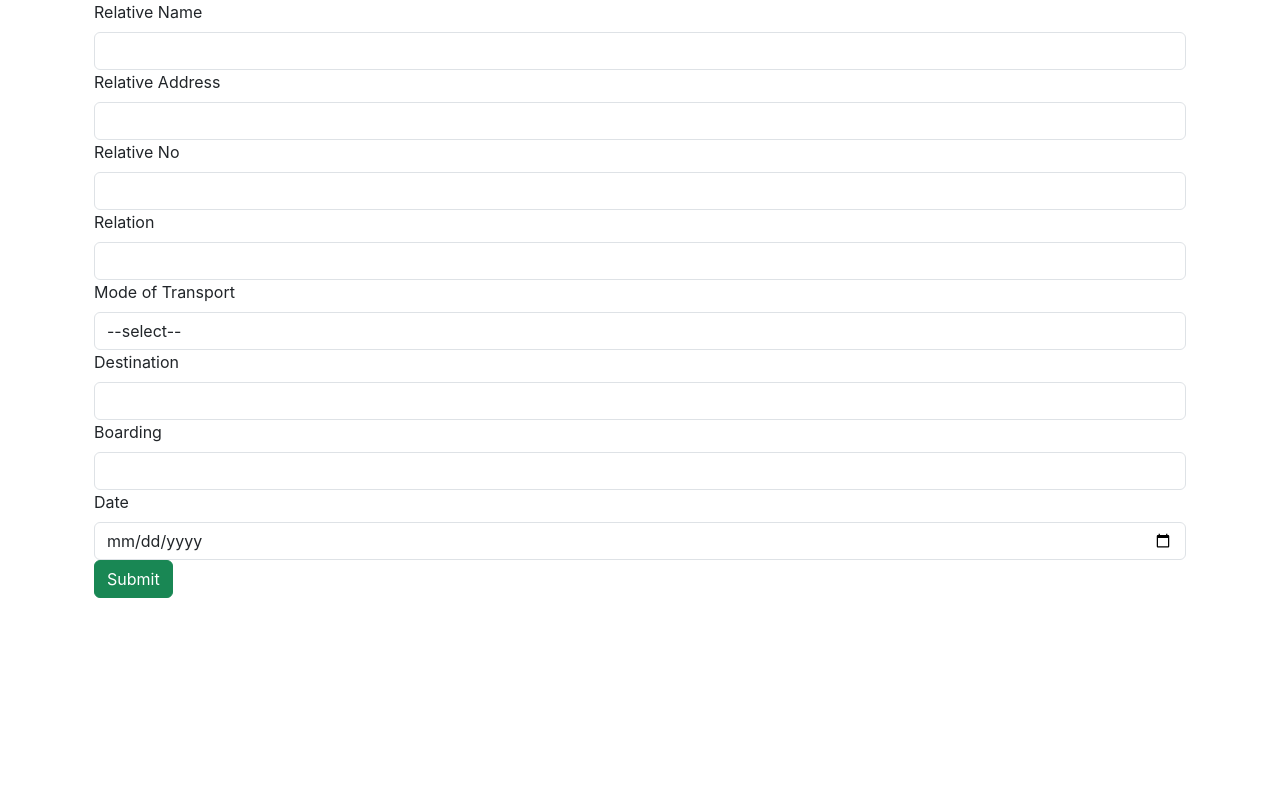
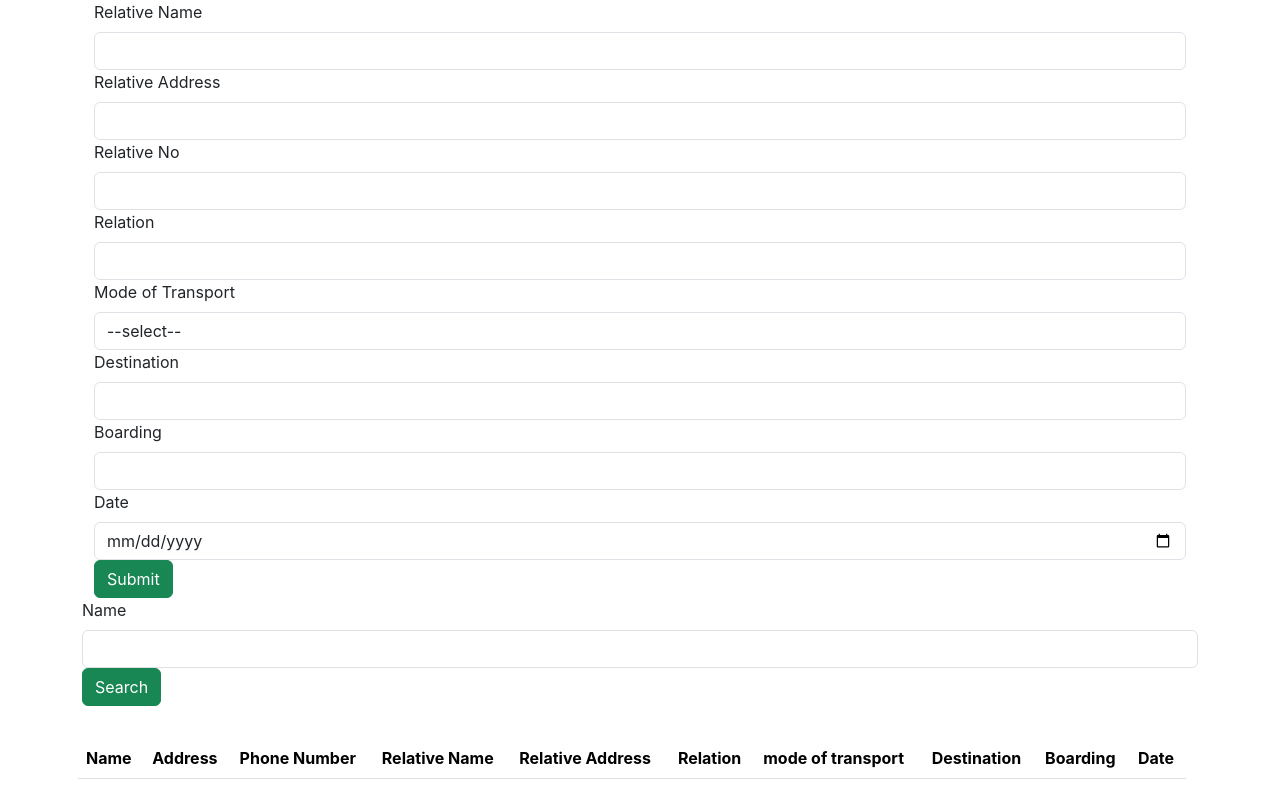
Before and after one commit to ThasneemAzeez/travel-guide-frontend, a React (Create React App) app: page / in a window 1280 px wide. Shown: the part 1103-1898 px from the top of the page. Before the commit the page ends 1701 px from the top, so only its background shows below. Built offline with nearby package versions, Linux system fonts and the light colour scheme.

Commit message:
search and delete completed

```diff
--- a/src/App.js
+++ b/src/App.js
@@ -2,12 +2,14 @@ import logo from './logo.svg';
 import './App.css';
 import Frontpage from './components/Frontpage';
 import FormPage from './components/FormPage';
+import Search from './components/Search';
 
 function App() {
   return (
     <div>
       <Frontpage/>
       <FormPage/>
+      <Search/>
     </div>
   );
 }
--- /dev/null
+++ b/src/components/Search.jsx
@@ -0,0 +1,92 @@
+import axios from 'axios'
+import React, { useState } from 'react'
+
+const Search = () => {
+    const[data,setData]=useState({
+        "name":"",
+    })
+
+    const[result,setResult]=useState([])
+
+    const inputHandler =(event)=>{
+        setData({...data,[event.target.name]:event.target.value})
+    }
+    const readValue=()=>{
+        console.log(data)
+        axios.post("http://localhost:8080/search",data).then
+        ((response)=>{
+            console.log(response.data)
+            setResult(response.data)
+        })
+    }
+    const deleteCourse=(id)=>{
+        let input={"_id":id}
+        axios.post("http://localhost:8080/delete",input).then(
+            (response)=>{
+                if (response.data.status=="success") {
+                    alert("deleted sucessfully")
+                } else {
+                    alert("error")
+                }
+            }
+        )
+    }
+  return (
+    <div>
+        <div className="container">
+            <div className="row">
+                <div className="col col-12 col-sm-12 col-md-12 col-lg-12 col-xl-12 col-xxl-12">
+                    <label htmlFor="" className="form-label">Name</label>
+                    <input type="text" className="form-control" name='name' value={data.name} onChange={inputHandler} />
+                    <button className="btn btn-success" onClick={readValue}>Search</button>
+                </div>
+                <div className="row g-3">
+                    <div className="col col-12 col-sm-12 col-md-12 col-lg-12 col-xl-12 col-xxl-12">
+                    <table class="table">
+                                    <thead>
+                                        <tr>
+                                            <th scope="col">Name</th>
+                                            <th scope="col">Address</th>
+                                            <th scope="col">Phone Number</th>
+                                            <th scope="col">Relative Name</th>
+                                            <th scope="col">Relative Address</th>
+                                            <th scope="col">Relation</th>
+                                            <th scope="col">mode of transport</th>
+                                            <th scope="col">Destination</th>
+                                            <th scope="col">Boarding</th>
+                                            <th scope="col">Date</th>
+                                            </tr>
+                                    </thead>
+                                    <tbody>
+                                        {
+                                            result.map(
+                                                (value, index) => {
+                                                    return <tr>
+                                                        <th scope="row">{value.name}</th>
+                                                        <td>{value.address}</td>
+                                                        <td>{value.phno}</td>
+                                                        <td>{value.relativename}</td>
+                                                        <td>{value.raddress}</td>
+                                                        <td>{value.rphno}</td>
+                                                        <td>{value.modeoftransposrt}</td>
+                                                        <td>{value.destination}</td>
+                                                        <td>{value.boarding}</td>
+                                                        <td>{value.date}</td>
+                                                        <td><button className="btn btn-danger"onClick={()=>{deleteCourse(value._id)}}>Delete</button></td>
+
+                                                    </tr>
+                                                }
+                                            )
+                                        }
+
+                                    </tbody>
+                                </table>
+                    </div>
+                </div>
+            </div>
+        </div>
+    </div>
+  )
+}
+
+export default Search
```
